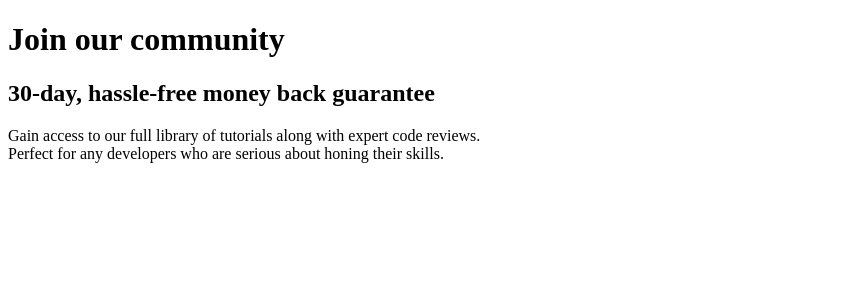
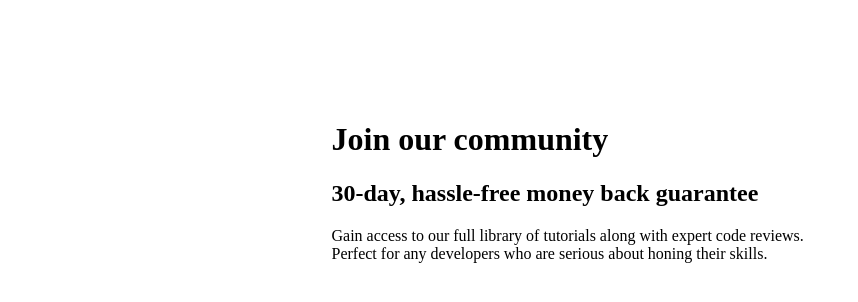
Before and after one commit to ayebravo/Single-price-grid-component, a plain HTML site: page index.html in a window 1280 px wide. Shown: the whole page, without its empty margins (0-858 px from the left). Drawn offline with Linux system fonts and the light colour scheme.

Commit message:
Updated HTML and added a bit of css for the divs container and top-part

```diff
--- a/index.html
+++ b/index.html
@@ -7,6 +7,7 @@
     <link rel="stylesheet" href="styles.css" />
   </head>
   <body>
+    <div class="container">
       <div class="top-part">
         <h1>Join our community</h1>
         <h2>30-day, hassle-free money back guarantee</h2>
@@ -17,5 +18,6 @@
         </p>
       </div>
       <div class="bottom-part"></div>
+    </div>
   </body>
 </html>
--- a/styles.css
+++ b/styles.css
@@ -0,0 +1,9 @@
+.container {
+  width: 50%;
+  margin: 80px auto;
+  padding: 20px 0 15px 15px;
+}
+
+.top-part {
+  margin-right: 0;
+}
```
Lines whose indentation alone changed are shown as unchanged.
